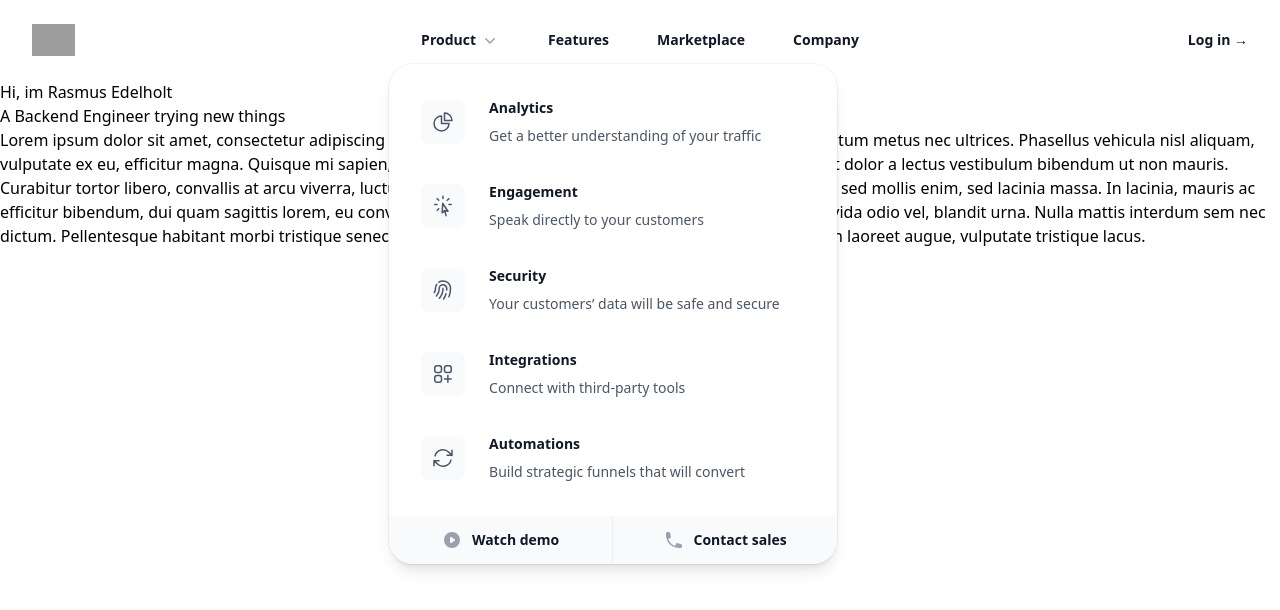
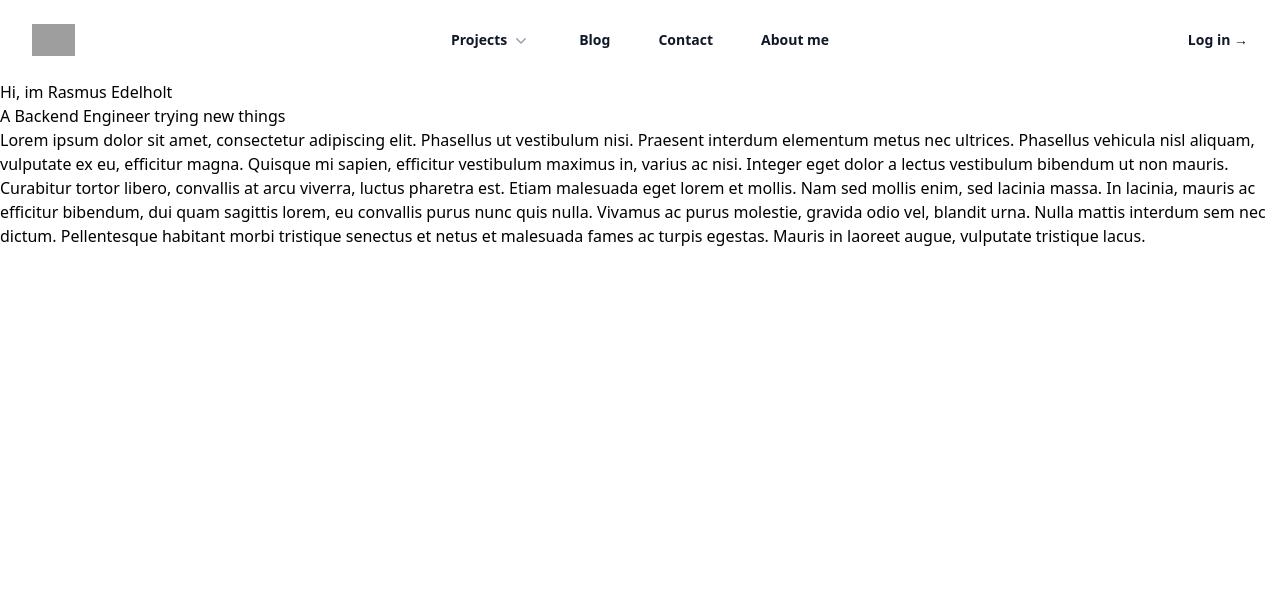
Before and after one commit to RalleeDev/edelholt, a Next.js app: page / in a window 1280 px wide. Shown: the top 610 px of the page. Built offline with nearby package versions, Linux system fonts and the light colour scheme; grey boxes are pictures that could not be loaded.

Commit message:
Fixing mobile support tomorrow, reference is lfrom line 152

```diff
--- a/app/components/header.tsx
+++ b/app/components/header.tsx
@@ -1,14 +1,19 @@
 /* Taken from https://tailwindui.com/components/marketing/elements/headers
 // All rights reserved and credit goes to them
 // */
+"use client";
+import { useState } from 'react';
 
 export default function Header() {
+    const [isProjectsOpen, setIsProjectOpen] = useState(false);
+    const [isSideNavOpen, setIsSideNavOpen ] = useState(false);
+
     return (
     <header className="bg-white">
         <nav className="mx-auto flex max-w-7xl items-center justify-between p-6 lg:px-8" aria-label="Global">
             <div className="flex lg:flex-1">
             <a href="#" className="-m-1.5 p-1.5">
-                <span className="sr-only">Your Company</span>
+                <span className="sr-only">Rasmus Edelholt</span>
                 <img className="h-8 w-auto" src="https://tailwindui.com/plus/img/logos/mark.svg?color=indigo&shade=600" alt=""/>
             </a>
             </div>
@@ -22,12 +27,13 @@ export default function Header() {
             </div>
             <div className="hidden lg:flex lg:gap-x-12">
             <div className="relative">
-                <button type="button" className="flex items-center gap-x-1 text-sm/6 font-semibold text-gray-900" aria-expanded="false">
-                Product
+                <button type="button" className="flex items-center gap-x-1 text-sm/6 font-semibold text-gray-900" aria-expanded="false" onClick={() => setIsProjectOpen(!isProjectsOpen)}>
+                Projects
                 <svg className="size-5 flex-none text-gray-400" viewBox="0 0 20 20" fill="currentColor" aria-hidden="true" data-slot="icon">
                     <path fillRule="evenodd" d="M5.22 8.22a.75.75 0 0 1 1.06 0L10 11.94l3.72-3.72a.75.75 0 1 1 1.06 1.06l-4.25 4.25a.75.75 0 0 1-1.06 0L5.22 9.28a.75.75 0 0 1 0-1.06Z" clipRule="evenodd" />
                 </svg>
                 </button>
+                {isProjectsOpen && (
                 <div className="absolute top-full -left-8 z-10 mt-3 w-screen max-w-md overflow-hidden rounded-3xl bg-white ring-1 shadow-lg ring-gray-900/5">
                 <div className="p-4">
                     <div className="group relative flex items-center gap-x-6 rounded-lg p-4 text-sm/6 hover:bg-gray-50">
@@ -117,14 +123,15 @@ export default function Header() {
                     </a>
                 </div>
                 </div>
+                )}
             </div>
 
-            <a href="#" className="text-sm/6 font-semibold text-gray-900">Features</a>
-            <a href="#" className="text-sm/6 font-semibold text-gray-900">Marketplace</a>
-            <a href="#" className="text-sm/6 font-semibold text-gray-900">Company</a>
+            <a href="/blog" className="text-sm/6 font-semibold text-gray-900">Blog</a>
+            <a href="/contact" className="text-sm/6 font-semibold text-gray-900">Contact</a>
+            <a href="/about" className="text-sm/6 font-semibold text-gray-900">About me</a>
             </div>
             <div className="hidden lg:flex lg:flex-1 lg:justify-end">
-            <a href="#" className="text-sm/6 font-semibold text-gray-900">Log in <span aria-hidden="true">&rarr;</span></a>
+            <a href="/login" className="text-sm/6 font-semibold text-gray-900">Log in <span aria-hidden="true">&rarr;</span></a>
             </div>
         </nav>
         <div className="lg:hidden" role="dialog" aria-modal="true">
@@ -132,10 +139,10 @@ export default function Header() {
             <div className="fixed inset-y-0 right-0 z-10 w-full overflow-y-auto bg-white px-6 py-6 sm:max-w-sm sm:ring-1 sm:ring-gray-900/10">
             <div className="flex items-center justify-between">
                 <a href="#" className="-m-1.5 p-1.5">
-                <span className="sr-only">Your Company</span>
+                <p className="sr-only">Rasmus Edelhot</p>
                 <img className="h-8 w-auto" src="https://tailwindui.com/plus/img/logos/mark.svg?color=indigo&shade=600" alt=""/>
                 </a>
-                <button type="button" className="-m-2.5 rounded-md p-2.5 text-gray-700">
+                <button type="button" className="-m-2.5 rounded-md p-2.5 text-gray-700" onClick={() => setIsSideNavOpen(!isSideNavOpen)}>
                 <span className="sr-only">Close menu</span>
                 <svg className="size-6" fill="none" viewBox="0 0 24 24" strokeWidth="1.5" stroke="currentColor" aria-hidden="true" data-slot="icon">
                     <path strokeLinecap="round" strokeLinejoin="round" d="M6 18 18 6M6 6l12 12" />
@@ -148,9 +155,10 @@ export default function Header() {
                     <div className="-mx-3">
                     <button type="button" className="flex w-full items-center justify-between rounded-lg py-2 pr-3.5 pl-3 text-base/7 font-semibold text-gray-900 hover:bg-gray-50" aria-controls="disclosure-1" aria-expanded="false">
                         <svg className="size-5 flex-none" viewBox="0 0 20 20" fill="currentColor" aria-hidden="true" data-slot="icon">
-                        <path fillRule="evenodd" d="M5.22 8.22a.75.75 0 0 1 1.06 0L10 11.94l3.72-3.72a.75.75 0 1 1 1.06 1.06l-4.25 4.25a.75.75 0 0 1-1.06 0L5.22 9.28a.75.75 0 0 1 0-1.06Z" clipRule="evenodd" />
+                        <path fillRule="evenodd" d="M5.22 8.22a.75.75 0 0 1 1.06 0L10 11.94l3.72-3.72a.75.75 0 1 1 1.06 1.06l-4.25 4.25a.75.75 0 0 1-1.06 0L5.22 9.28a.75.75 0 0 1 0-1.06Z" clipRule="evenodd" onClick={() => setIsProjectOpen(!isProjectsOpen)} />
                         </svg>
                     </button>
+                    {isProjectsOpen && (
                     <div className="mt-2 space-y-2" id="disclosure-1">
                         <a href="#" className="block rounded-lg py-2 pr-3 pl-6 text-sm/7 font-semibold text-gray-900 hover:bg-gray-50">Analytics</a>
                         <a href="#" className="block rounded-lg py-2 pr-3 pl-6 text-sm/7 font-semibold text-gray-900 hover:bg-gray-50">Engagement</a>
@@ -160,10 +168,12 @@ export default function Header() {
                         <a href="#" className="block rounded-lg py-2 pr-3 pl-6 text-sm/7 font-semibold text-gray-900 hover:bg-gray-50">Watch demo</a>
                         <a href="#" className="block rounded-lg py-2 pr-3 pl-6 text-sm/7 font-semibold text-gray-900 hover:bg-gray-50">Contact sales</a>
                     </div>
+                    )}
+
                     </div>
-                    <a href="#" className="-mx-3 block rounded-lg px-3 py-2 text-base/7 font-semibold text-gray-900 hover:bg-gray-50">Features</a>
-                    <a href="#" className="-mx-3 block rounded-lg px-3 py-2 text-base/7 font-semibold text-gray-900 hover:bg-gray-50">Marketplace</a>
-                    <a href="#" className="-mx-3 block rounded-lg px-3 py-2 text-base/7 font-semibold text-gray-900 hover:bg-gray-50">Company</a>
+                    <a href="/blog" className="-mx-3 block rounded-lg px-3 py-2 text-base/7 font-semibold text-gray-900 hover:bg-gray-50">Blog</a>
+                    <a href="/contact" className="-mx-3 block rounded-lg px-3 py-2 text-base/7 font-semibold text-gray-900 hover:bg-gray-50">Contact</a>
+                    <a href="/about" className="-mx-3 block rounded-lg px-3 py-2 text-base/7 font-semibold text-gray-900 hover:bg-gray-50">About me</a>
                 </div>
                 <div className="py-6">
                     <a href="#" className="-mx-3 block rounded-lg px-3 py-2.5 text-base/7 font-semibold text-gray-900 hover:bg-gray-50">Log in</a>
```
